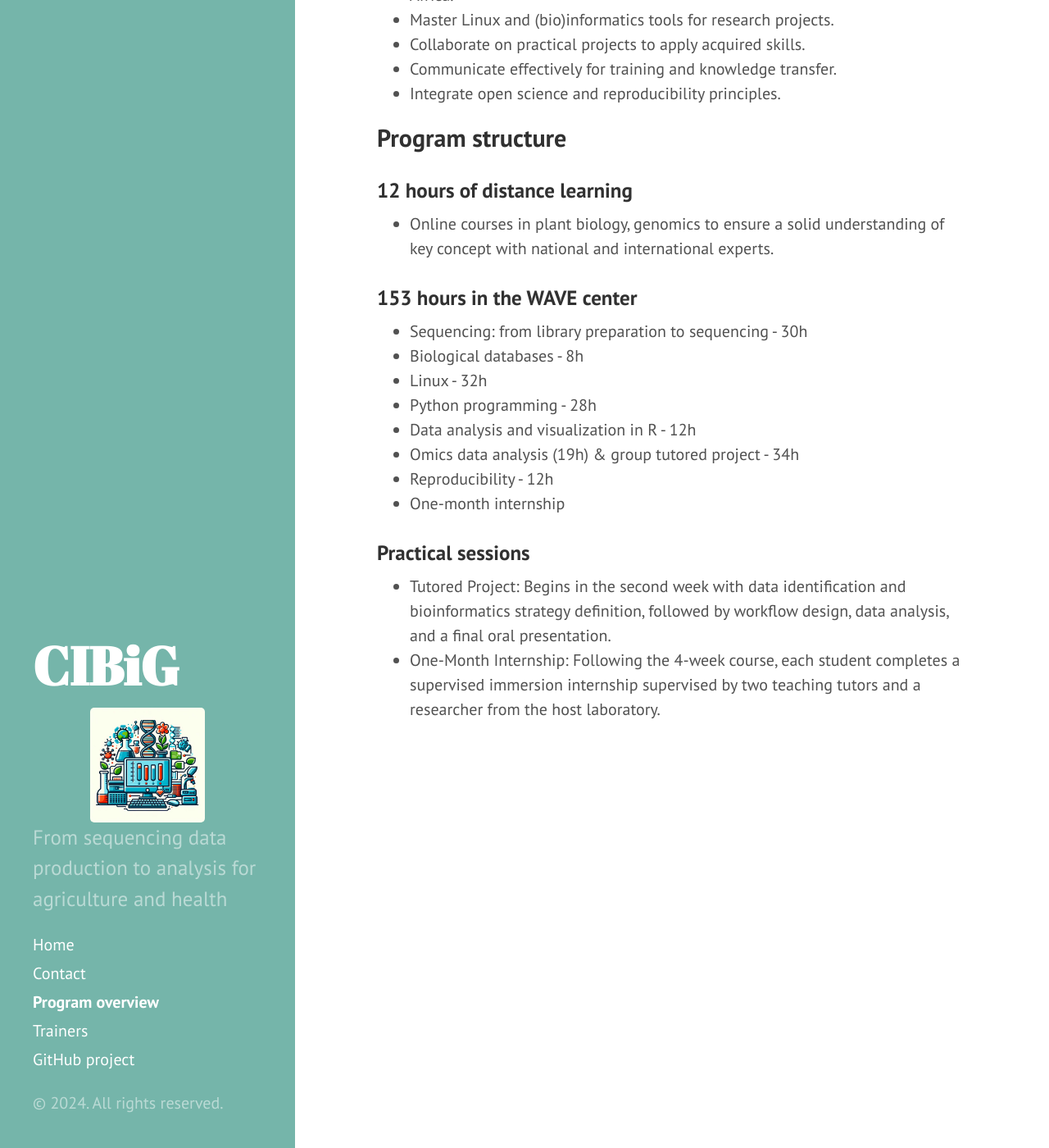
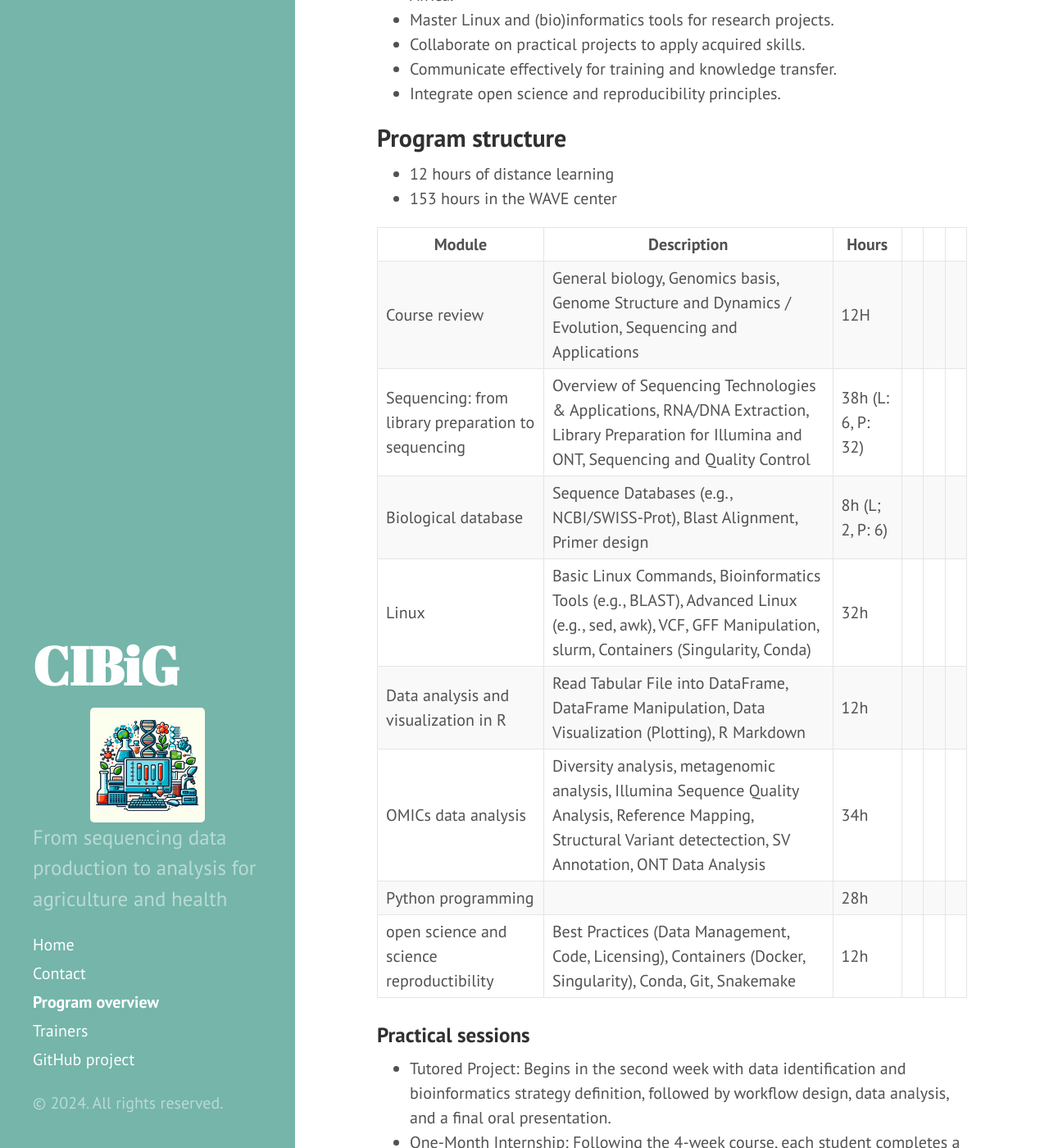
Before and after one commit to CIBiG-Course/CIBiG-course.github.io, a Jekyll site: the page built from docs/description.md, in a window 1280 px wide and 1400 px high, scrolled down 361 px. Shown: the whole window at 82% size. Built offline with Jekyll 4.4.1, drawn with Linux system fonts in a browser that asks for light colours.

Commit message:
update table module

```diff
--- a/docs/description.md
+++ b/docs/description.md
@@ -15,19 +15,19 @@ The certificate provides comprehensive multidisciplinary training in advancing c
 
 ## Program structure
 
-### 12 hours of distance learning
-* Online courses in plant biology, genomics to ensure a solid understanding of key concept with national and international experts.
+* 12 hours of distance learning
+* 153 hours in the WAVE center
 
-### 153 hours in the WAVE center
-
-* Sequencing: from library preparation to sequencing - 30h
-* Biological databases - 8h
-* Linux - 32h
-* Python programming - 28h
-* Data analysis and visualization in R - 12h
-* Omics data analysis (19h) & group tutored project - 34h
-* Reproducibility - 12h
-* One-month internship
+| Module                                             | Description                                                                                                                                                                                                        | Hours |
+|----------------------------------------------------|--------------------------------------------------------------------------------------------------------------------------------------------------------------------------------------------------------------------|-------|
+| Course review                                      | General biology, Genomics basis, Genome Structure and Dynamics / Evolution, Sequencing and Applications                                                                                                            | 12H   |
+| Sequencing: from library preparation to sequencing | Overview of Sequencing Technologies & Applications, RNA/DNA Extraction, Library Preparation for Illumina and ONT, Sequencing and Quality Control                                                                   | 38h (L: 6, P: 32) |
+| Biological database                                | Sequence Databases (e.g., NCBI/SWISS-Prot), Blast Alignment, Primer design                                                                                                                                         | 8h (L; 2, P: 6) |
+| Linux                                              | Basic Linux Commands,  Bioinformatics Tools (e.g., BLAST), Advanced Linux (e.g., sed, awk), VCF, GFF Manipulation, slurm, Containers (Singularity, Conda)                                                          | 32h   |
+| Data analysis and visualization in R                                 | Read Tabular File into DataFrame, DataFrame Manipulation, Data Visualization (Plotting), R Markdown                                                                                                                | 12h   |
+| OMICs data analysis | Diversity analysis, metagenomic analysis, Illumina Sequence Quality Analysis, Reference Mapping, Structural Variant detectection, SV Annotation, ONT Data Analysis | 34h   |
+| Python programming                                                   |                                                                                                                                                                                                                    | 28h   |
+| open science and science reproductibility | Best Practices (Data Management, Code, Licensing), Containers (Docker, Singularity), Conda, Git, Snakemake                                                                                                         | 12h   |              |                                                                                                                                                           |                   |
 
 ### Practical sessions
 
```
